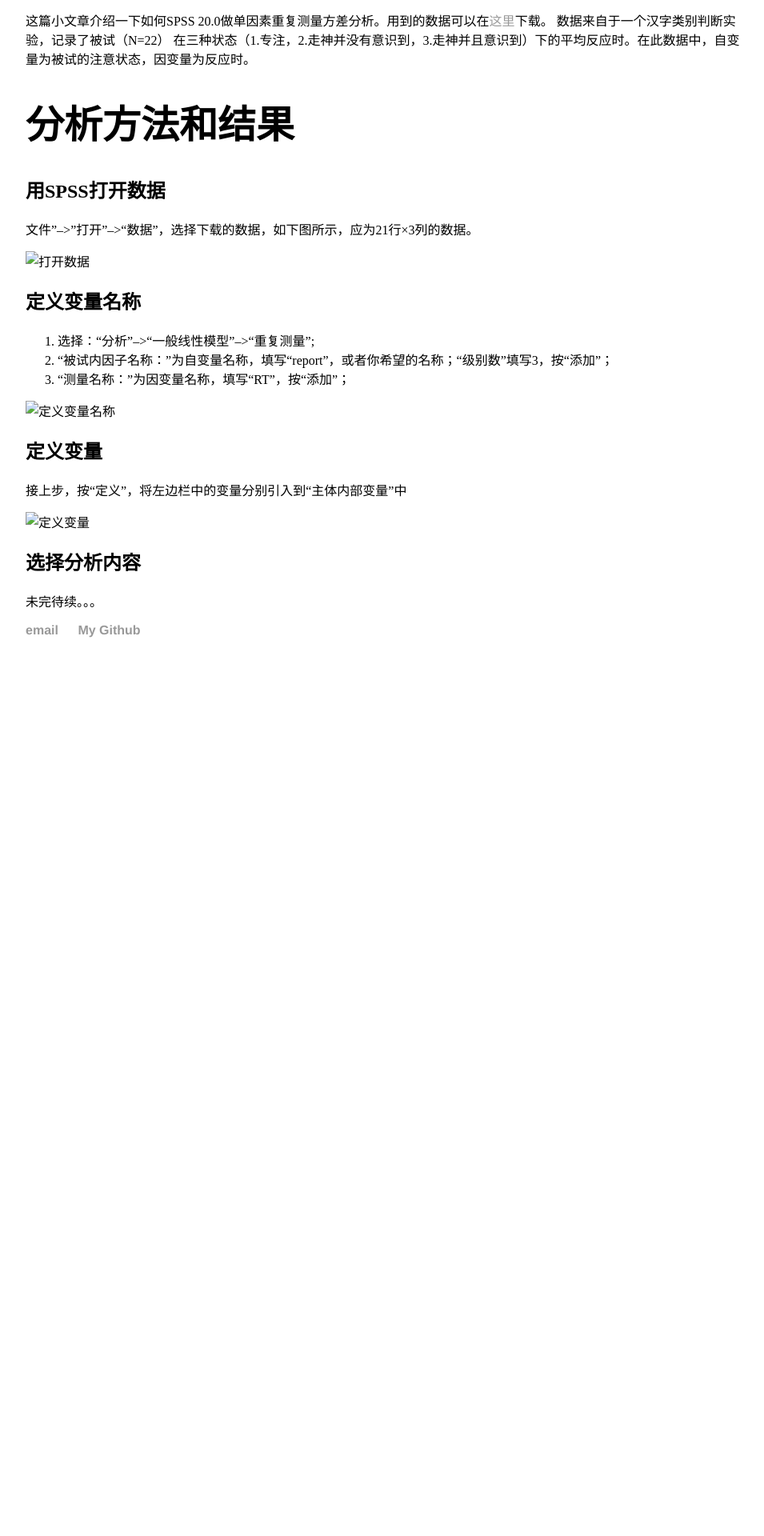
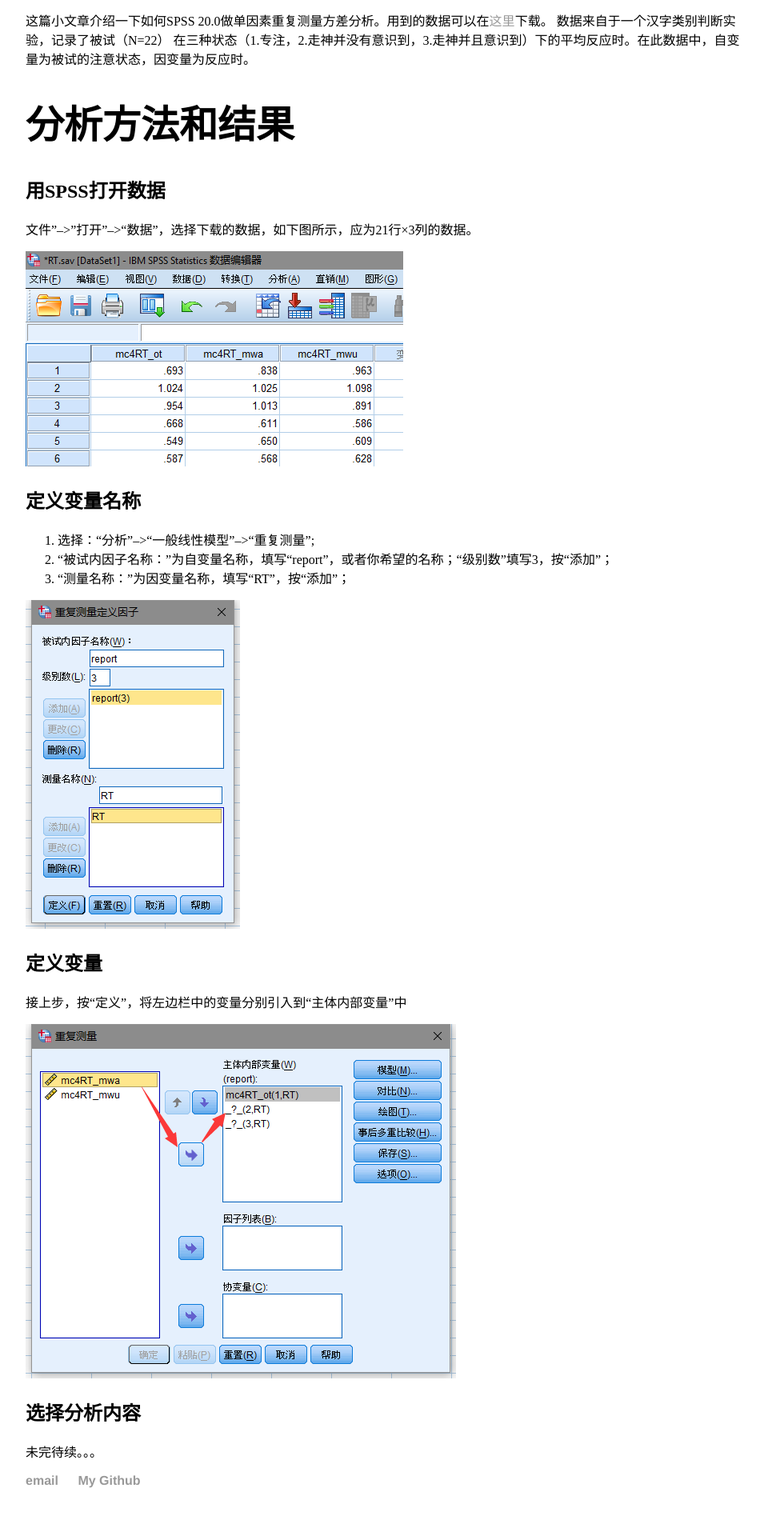
Before and after one commit to neurosciencetao/neurosciencetao.github.io, a Jekyll site: the page built from _posts/2017-07-11-Repeated-ANOVA-for-univariate-single-factor-design.md, in a window 1280 px wide. Shown: the part 656-2576 px from the top of the page at 80% size, without its empty margins (160-1115 px from the left). Built offline with Jekyll 4.4.1, drawn with Linux system fonts in a browser that asks for light colours; before the commit the page ends 1513 px from its top, so only the background shows below that.

```diff
--- a/_posts/2017-07-11-Repeated-ANOVA-for-univariate-single-factor-design.md
+++ b/_posts/2017-07-11-Repeated-ANOVA-for-univariate-single-factor-design.md
@@ -13,24 +13,24 @@
 - 如果没有系统误差，则组间不会有显著差异。
 - 比较组间均方差和组内均方差可以提示组间误差来自实验设计引起的系统偏差的可能性。
 
-这篇小文章介绍一下如何SPSS 20.0做单因素重复测量方差分析。用到的数据可以在[这里](poster_ANOVA/RT.sav)下载。
+这篇小文章介绍一下如何SPSS 20.0做单因素重复测量方差分析。用到的数据可以在[这里](/img/poster_ANOVA/RT.sav)下载。
 数据来自于一个汉字类别判断实验，记录了被试（N=22） 在三种状态（1.专注，2.走神并没有意识到，3.走神并且意识到）下的平均反应时。在此数据中，自变量为被试的注意状态，因变量为反应时。
 
 # 分析方法和结果
 ## 用SPSS打开数据
 文件”-->"打开"-->“数据”，选择下载的数据，如下图所示，应为21行×3列的数据。
 
-![打开数据](poster_ANOVA/data.png)
+![打开数据](/img/poster_ANOVA/data.png)
 ## 定义变量名称
 1. 选择：“分析”-->“一般线性模型”-->“重复测量”;
 2. “被试内因子名称：”为自变量名称，填写“report”，或者你希望的名称；“级别数”填写3，按“添加”；
 3. “测量名称：”为因变量名称，填写“RT”，按“添加”；
 
-![定义变量名称](poster_ANOVA/variable_name.png)
+![定义变量名称](/img/poster_ANOVA/variable_name.png)
 ## 定义变量
 接上步，按“定义”，将左边栏中的变量分别引入到“主体内部变量”中
 
-![定义变量](poster_ANOVA/define_variable.png)
+![定义变量](/img/poster_ANOVA/define_variable.png)
 ## 选择分析内容
 
 
--- a/index.html
+++ b/index.html
@@ -3,7 +3,7 @@
 title: TAO Ran, a PhD student
 ---
 <div class="blurb">
-	<img src="/img/chicken_year.jpg" alt="Happy Rooster Year!" width="70%">
+	<img src="/img/western_district_sea.jpg" alt="Werstern district sea view." width="70%">
 	<h1>Hi, I'm TAO Ran!</h1>
 	<p>This is my GitHub personal page. It is currently under construction. Please come back and check later.<br>
 		<a href="/cv">Read my Curriculum Vitae...</a><br>
```
Also changed, not shown: img/poster_ANOVA/data.png (renamed from _posts/poster_ANOVA/data.png), img/poster_ANOVA/define_variable.png (renamed from _posts/poster_ANOVA/define_variable.png), img/poster_ANOVA/variable_name.png (renamed from _posts/poster_ANOVA/variable_name.png), img/western_district_sea.jpg (added).
